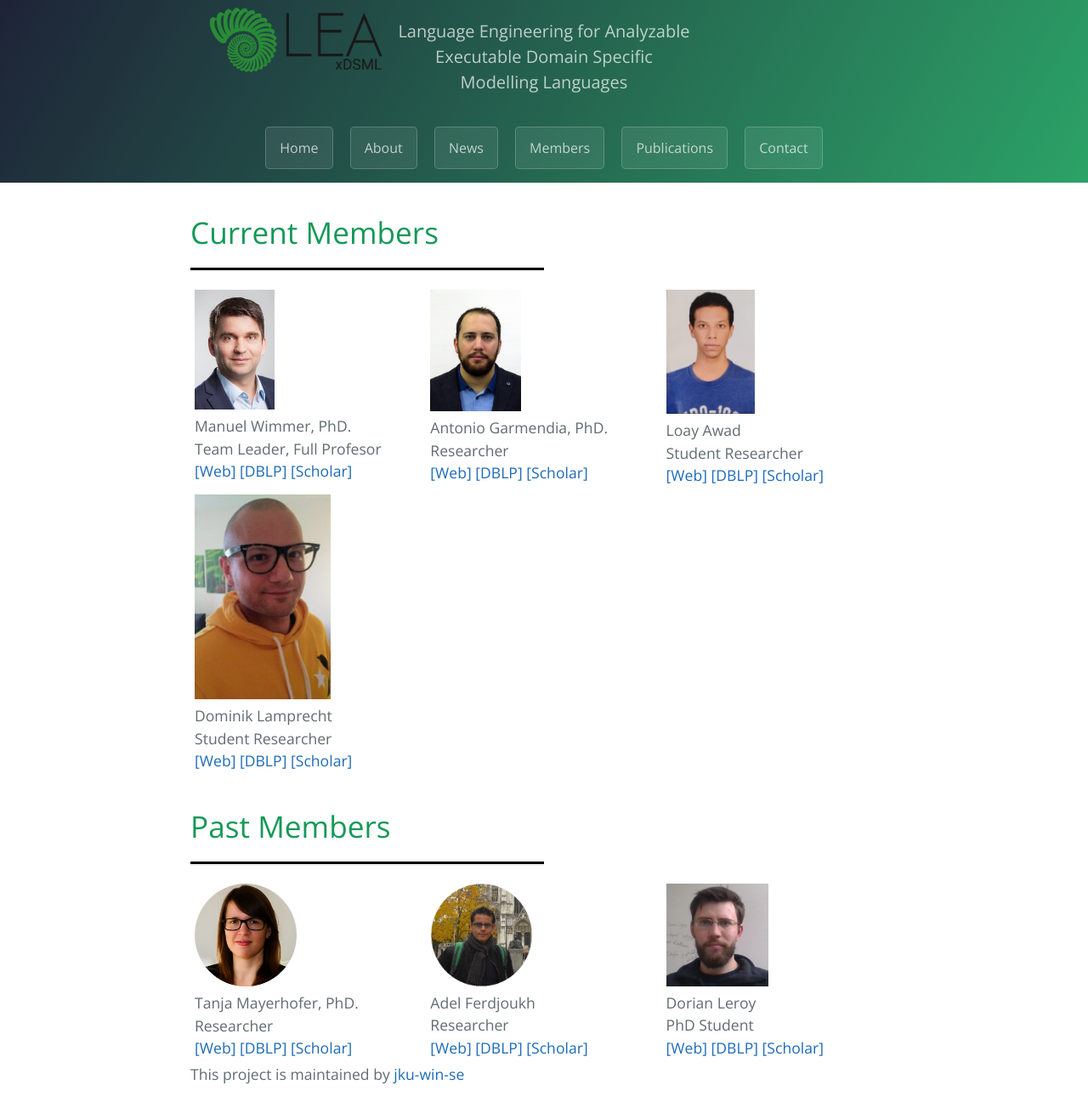
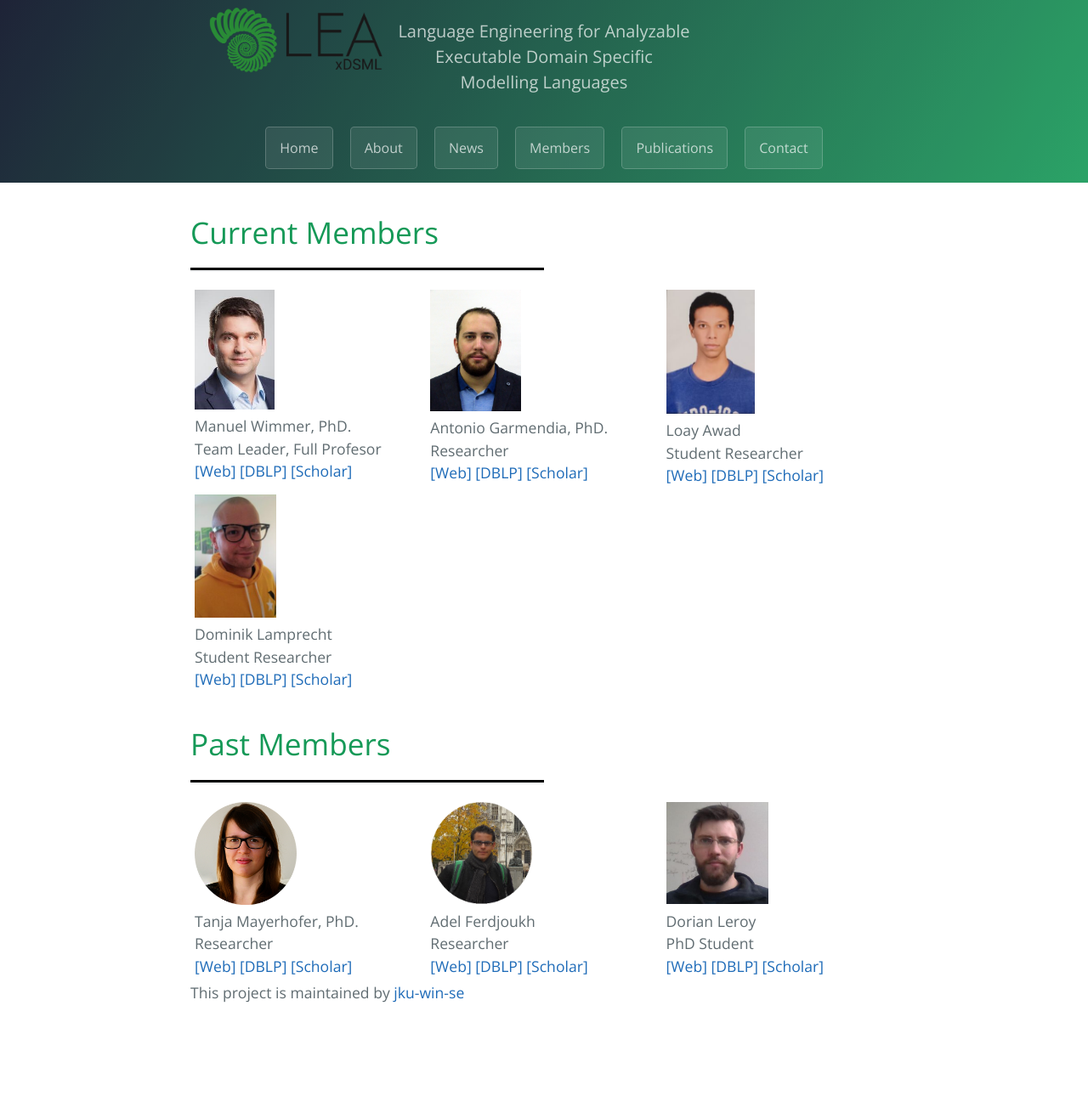
Before and after one commit to jku-win-se/Lea-xDSML, a Jekyll site: the page built from pages/members/index.md, in a window 1280 px wide. Shown: the whole page at 85% size. Built offline with Jekyll 4.4.1, drawn with Linux system fonts in a browser that asks for light colours; after the commit the page ends 1214 px from its top, so only the background shows below that.

Commit message:
change the width

```diff
--- a/assets/css/custom.css
+++ b/assets/css/custom.css
@@ -59,7 +59,7 @@ hr.solid {
 }
 
 #dominik-photo {
-  width: 60%;
+  width: 36%;
 }
 
 
```
